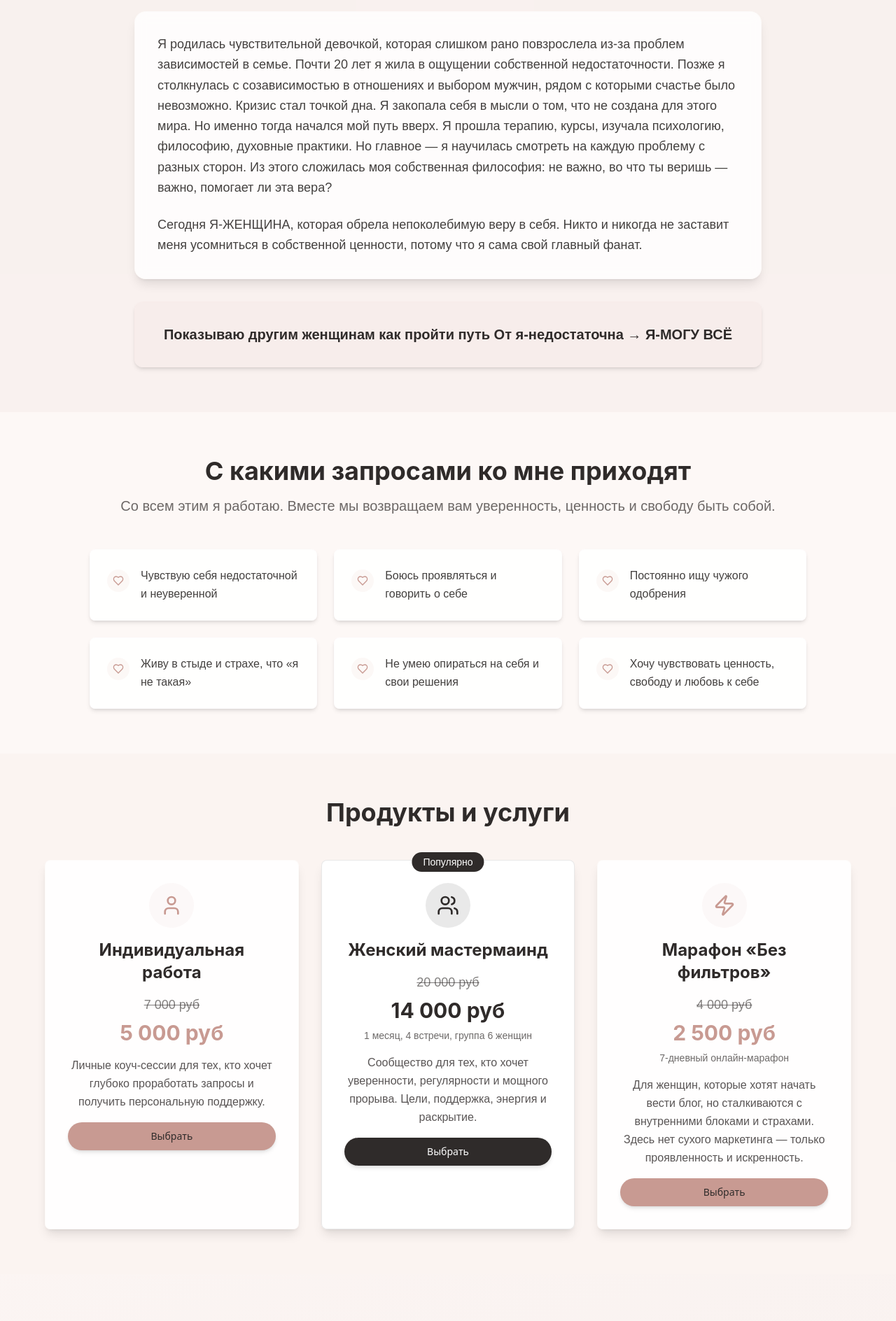
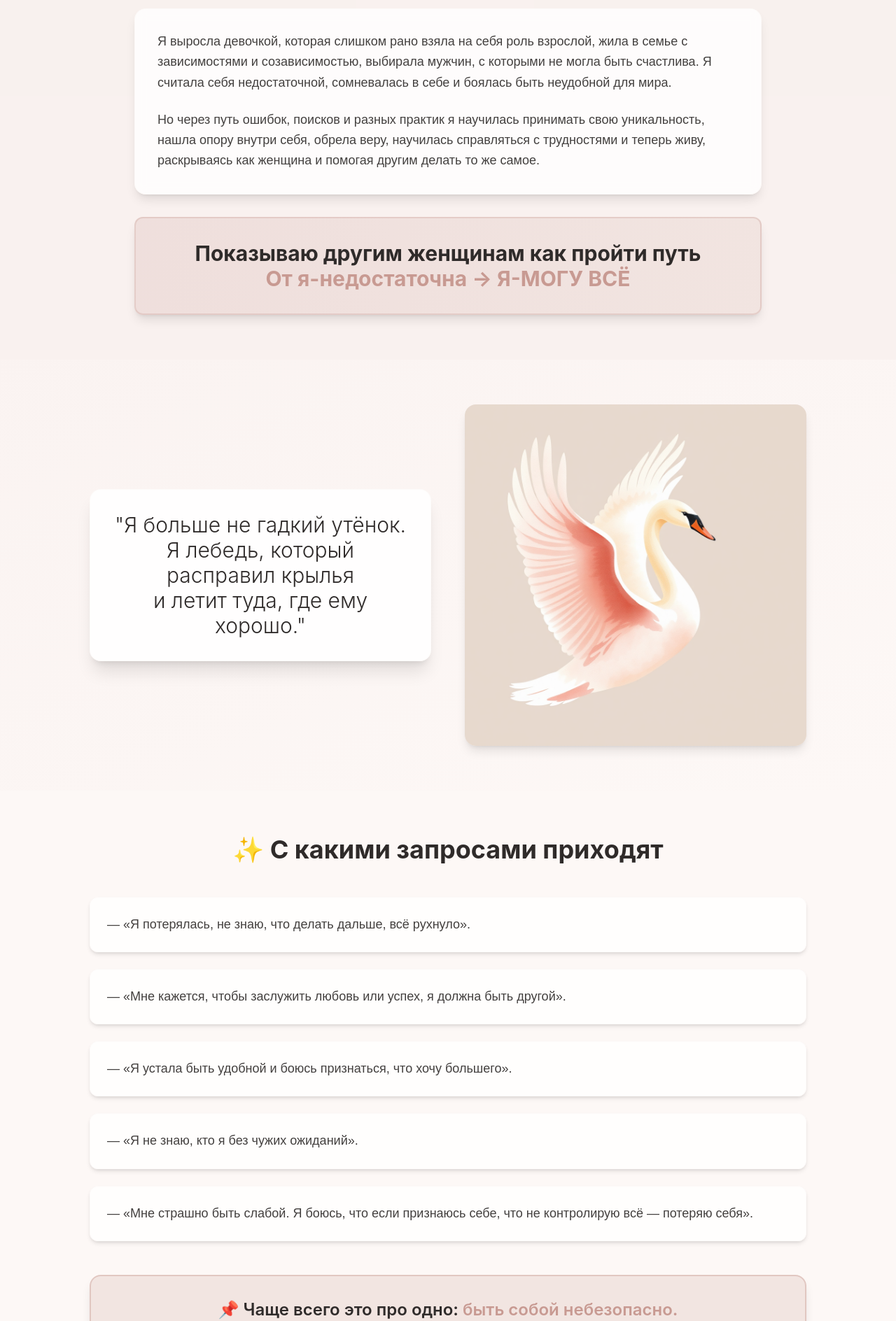
Before and after one commit to pr-poehali-dev/femininity-support-site, a React (Vite) app: page / in a window 1280 px wide. Shown: the part 880-2768 px from the top of the page at 70% size. Built offline with nearby package versions, Linux system fonts and the light colour scheme.

Commit message:
Освобождение женской силы и потенциала

```diff
--- a/src/pages/Index.tsx
+++ b/src/pages/Index.tsx
@@ -18,13 +18,18 @@ const Index = () => {
                 <span className="text-charcoal/80">проявленность</span>{' '}
                 и любовь к себе
               </h1>
-              <p className="font-body text-lg md:text-xl text-charcoal/70 leading-relaxed">Объединяю инструменты из психологии, философии и духовных концепций, чтобы создать индивидуальных подход и безопасное пространство для вашего роста.</p>
+              <p className="font-body text-lg md:text-xl text-charcoal/70 leading-relaxed">
+                Без психологического образования, но с богатым опытом и глубокой практикой.
+                Я соединяю психологию, философию и духовные концепции, опираясь на то, что работает именно для вас.
+              </p>
+              <a href="https://t.me/katy_kes" target="_blank" rel="noopener noreferrer">
                 <Button
                   size="lg"
-                className="bg-accent-pink hover:bg-accent-pink/90 text-charcoal font-medium px-8 py-4 rounded-full font-body text-lg border border-accent-pink/20 shadow-lg hover:shadow-xl transition-all"
+                  className="bg-accent-pink hover:bg-accent-pink/90 text-white font-medium px-8 py-4 rounded-full font-body text-lg border border-accent-pink/20 shadow-lg hover:shadow-xl transition-all"
                 >
                   Записаться на бесплатную диагностику
                 </Button>
+              </a>
             </div>
             <div className="relative">
               <div className="rounded-2xl overflow-hidden shadow-2xl border-8 border-white/50">
@@ -47,61 +52,128 @@ const Index = () => {
           </h2>
           <div className="space-y-8">
             <div className="bg-white/80 backdrop-blur p-8 rounded-2xl shadow-lg border border-soft-pink/20">
-              <p className="font-body text-lg text-charcoal/90 leading-relaxed mb-6">Я родилась чувствительной девочкой, которая слишком рано повзрослела из-за проблем зависимостей в семье.
+              <p className="font-body text-lg text-charcoal/90 leading-relaxed mb-6">
+                Я выросла девочкой, которая слишком рано взяла на себя роль взрослой, жила в семье с
+                зависимостями и созависимостью, выбирала мужчин, с которыми не могла быть счастлива.
+                Я считала себя недостаточной, сомневалась в себе и боялась быть неудобной для мира.
+              </p>
+              <p className="font-body text-lg text-charcoal/90 leading-relaxed">
+                Но через путь ошибок, поисков и разных практик я научилась принимать свою уникальность,
+                нашла опору внутри себя, обрела веру, научилась справляться с трудностями и теперь живу,
+                раскрываясь как женщина и помогая другим делать то же самое.
+              </p>
+            </div>
 
-Почти 20 лет я жила в ощущении собственной недостаточности.
-Позже я столкнулась с созависимостью в отношениях и выбором мужчин, рядом с которыми счастье было невозможно. Кризис стал точкой дна. Я закопала себя в мысли о том, что не создана для этого мира. Но именно тогда начался мой путь вверх.
-
-Я прошла терапию, курсы, изучала психологию, философию, духовные практики. Но главное — я научилась смотреть на каждую проблему с разных сторон. Из этого сложилась моя собственная философия: не важно, во что ты веришь — важно, помогает ли эта вера?</p>
-              <p className="font-body text-lg text-charcoal/90 leading-relaxed">Сегодня Я-ЖЕНЩИНА, которая обрела непоколебимую веру в себя.
-
-Никто и никогда не заставит меня усомниться в собственной ценности, потому что я сама свой главный фанат. </p>
-            </div>
-            <div className="text-center bg-soft-pink/40 p-8 rounded-xl border border-soft-pink/30 shadow-md">
-              <p className="font-body text-xl text-charcoal font-semibold">Показываю другим женщинам как пройти путь
-От я-недостаточна → Я-МОГУ ВСЁ</p>
+            {/* Яркий блок - разделен на две строки */}
+            <div className="text-center bg-gradient-to-r from-accent-pink/20 to-dusty-rose/20 p-8 rounded-xl border-2 border-accent-pink/30 shadow-lg">
+              <p className="font-heading text-2xl md:text-3xl font-bold text-charcoal leading-tight">
+                Показываю другим женщинам как пройти путь<br/>
+                <span className="text-accent-pink">От я-недостаточна → Я-МОГУ ВСЁ</span>
+              </p>
             </div>
           </div>
         </div>
       </section>
 
-      {/* С какими запросами ко мне приходят */}
+      {/* Новый блок с лебедем */}
+      <section className="px-6 py-16 bg-gradient-to-br from-soft-pink/30 to-blush-cream">
+        <div className="max-w-5xl mx-auto">
+          <div className="grid lg:grid-cols-2 gap-12 items-center">
+            <div className="order-2 lg:order-1">
+              <div className="bg-white/90 p-8 rounded-2xl shadow-xl border border-soft-pink/20">
+                <blockquote className="font-heading text-2xl md:text-3xl font-light text-charcoal leading-relaxed text-center">
+                  "Я больше не гадкий утёнок.<br/>
+                  Я лебедь, который расправил крылья<br/>
+                  и летит туда, где ему хорошо."
+                </blockquote>
+              </div>
+            </div>
+            <div className="order-1 lg:order-2">
+              <div className="relative">
+                <img
+                  src="/img/94c95834-0114-48c3-98b6-e72d26c7d280.jpg"
+                  alt="Трансформация лебедя"
+                  className="w-full h-auto object-cover rounded-2xl shadow-lg"
+                />
+              </div>
+            </div>
+          </div>
+        </div>
+      </section>
+
+      {/* Обновленный блок запросов */}
       <section className="px-6 py-16 bg-blush-cream">
         <div className="max-w-5xl mx-auto">
-          <h2 className="font-heading text-3xl md:text-4xl font-bold text-center text-charcoal mb-4">
-            С какими запросами ко мне приходят
+          <h2 className="font-heading text-3xl md:text-4xl font-bold text-center text-charcoal mb-12">
+            ✨ С какими запросами приходят
           </h2>
-          <p className="font-body text-xl text-center text-charcoal/70 mb-12">
-            Со всем этим я работаю. Вместе мы возвращаем вам уверенность, ценность и свободу быть собой.
+          <div className="space-y-6 mb-12">
+            {[
+              "«Я потерялась, не знаю, что делать дальше, всё рухнуло».",
+              "«Мне кажется, чтобы заслужить любовь или успех, я должна быть другой».",
+              "«Я устала быть удобной и боюсь признаться, что хочу большего».",
+              "«Я не знаю, кто я без чужих ожиданий».",
+              "«Мне страшно быть слабой. Я боюсь, что если признаюсь себе, что не контролирую всё — потеряю себя»."
+            ].map((request, index) => (
+              <div key={index} className="bg-white/80 p-6 rounded-xl shadow-md border border-soft-pink/20 hover:shadow-lg transition-shadow">
+                <p className="font-body text-lg text-charcoal/90 leading-relaxed">
+                  — {request}
                 </p>
-          <div className="grid md:grid-cols-2 lg:grid-cols-3 gap-6">
+              </div>
+            ))}
+          </div>
+
+          <div className="text-center bg-accent-pink/20 p-8 rounded-2xl border-2 border-accent-pink/40 shadow-lg">
+            <p className="font-heading text-xl md:text-2xl font-semibold text-charcoal">
+              📌 Чаще всего это про одно: <span className="text-accent-pink">быть собой небезопасно.</span>
+            </p>
+          </div>
+        </div>
+      </section>
+
+      {/* Новый блок результатов */}
+      <section className="px-6 py-16 bg-rose-mist/20">
+        <div className="max-w-5xl mx-auto">
+          <h2 className="font-heading text-3xl md:text-4xl font-bold text-center text-charcoal mb-12">
+            ✨ К чему мы приходим вместе (результаты)
+          </h2>
+          <div className="grid md:grid-cols-2 gap-6 mb-12">
             {[
-              "Чувствую себя недостаточной и неуверенной",
-              "Боюсь проявляться и говорить о себе",
-              "Постоянно ищу чужого одобрения",
-              "Живу в стыде и страхе, что «я не такая»",
-              "Не умею опираться на себя и свои решения",
-              "Хочу чувствовать ценность, свободу и любовь к себе"
-            ].map((pain, index) => (
-              <Card key={index} className="bg-white/90 border-0 shadow-md hover:shadow-lg transition-all hover:scale-105 border border-soft-pink/10">
+              "Лёгкость: «как будто груз упал с плеч».",
+              "Новый угол зрения: «А что, так можно было?»",
+              "Больше веры в себя и близость с собой.",
+              "Уверенность, спокойствие, благость.",
+              "Смелость перестать соглашаться на меньшее.",
+              "Контакт с собственными желаниями."
+            ].map((result, index) => (
+              <Card key={index} className="bg-white/90 border-0 shadow-md hover:shadow-lg transition-all hover:scale-105 border border-soft-pink/20">
                 <CardContent className="p-6">
                   <div className="flex items-start space-x-4">
-                    <div className="w-8 h-8 bg-soft-pink/30 rounded-full flex items-center justify-center flex-shrink-0 mt-1">
-                      <Icon name="Heart" size={16} className="text-accent-pink" />
+                    <div className="w-8 h-8 bg-accent-pink/20 rounded-full flex items-center justify-center flex-shrink-0 mt-1">
+                      <Icon name="Star" size={16} className="text-accent-pink" />
                     </div>
                     <p className="font-body text-charcoal/90 leading-relaxed">
-                      {pain}
+                      — {result}
                     </p>
                   </div>
                 </CardContent>
               </Card>
             ))}
           </div>
+
+          <div className="text-center bg-gradient-to-r from-accent-pink/20 to-dusty-rose/20 p-8 rounded-2xl border-2 border-accent-pink/30 shadow-xl">
+            <p className="font-heading text-xl md:text-2xl font-semibold text-charcoal mb-4">
+              И главный вопрос, с которым женщины уходят:
+            </p>
+            <p className="font-heading text-2xl md:text-3xl font-bold text-accent-pink">
+              «Что я на самом деле хочу?»
+            </p>
+          </div>
         </div>
       </section>
 
       {/* Продукты и услуги */}
-      <section className="px-6 py-16 bg-rose-mist/20">
+      <section className="px-6 py-16 bg-white/50">
         <div className="max-w-6xl mx-auto">
           <h2 className="font-heading text-3xl md:text-4xl font-bold text-center text-charcoal mb-12">
             Продукты и услуги
@@ -130,9 +202,11 @@ const Index = () => {
                     Личные коуч-сессии для тех, кто хочет глубоко проработать запросы
                     и получить персональную поддержку.
                   </p>
-                  <Button className="w-full bg-accent-pink hover:bg-accent-pink/90 text-charcoal font-medium rounded-full border border-accent-pink/20 shadow-md">
+                  <a href="https://t.me/katy_kes" target="_blank" rel="noopener noreferrer">
+                    <Button className="w-full bg-accent-pink hover:bg-accent-pink/90 text-white font-medium rounded-full border border-accent-pink/20 shadow-md">
                       Выбрать
                     </Button>
+                  </a>
                 </div>
               </CardContent>
             </Card>
@@ -167,9 +241,11 @@ const Index = () => {
                     Сообщество для тех, кто хочет уверенности, регулярности и мощного прорыва.
                     Цели, поддержка, энергия и раскрытие.
                   </p>
+                  <a href="https://t.me/katy_kes" target="_blank" rel="noopener noreferrer">
                     <Button className="w-full bg-charcoal hover:bg-charcoal/90 text-white font-medium rounded-full shadow-md">
                       Выбрать
                     </Button>
+                  </a>
                 </div>
               </CardContent>
             </Card>
@@ -199,9 +275,11 @@ const Index = () => {
                     Для женщин, которые хотят начать вести блог, но сталкиваются с внутренними блоками и страхами.
                     Здесь нет сухого маркетинга — только проявленность и искренность.
                   </p>
-                  <Button className="w-full bg-accent-pink hover:bg-accent-pink/90 text-charcoal font-medium rounded-full border border-accent-pink/20 shadow-md">
+                  <a href="https://t.me/katy_kes" target="_blank" rel="noopener noreferrer">
+                    <Button className="w-full bg-accent-pink hover:bg-accent-pink/90 text-white font-medium rounded-full border border-accent-pink/20 shadow-md">
                       Выбрать
                     </Button>
+                  </a>
                 </div>
               </CardContent>
             </Card>
@@ -219,12 +297,14 @@ const Index = () => {
           <p className="font-body text-xl text-charcoal/80 leading-relaxed">
             Я помогу вам найти внутреннюю опору и раскрыть себя. Давайте начнём этот путь вместе.
           </p>
+          <a href="https://t.me/katy_kes" target="_blank" rel="noopener noreferrer">
             <Button
               size="lg"
               className="bg-charcoal hover:bg-charcoal/90 text-white font-medium px-10 py-4 rounded-full font-body text-lg shadow-xl hover:shadow-2xl transition-all"
             >
               Записаться на бесплатную диагностику
             </Button>
+          </a>
         </div>
       </section>
 
@@ -245,7 +325,7 @@ const Index = () => {
                 <Icon name="Instagram" size={24} />
                 <span className="font-body">Instagram</span>
               </a>
-              <a href="#" className="flex items-center space-x-2 text-white/80 hover:text-white transition-colors">
+              <a href="https://t.me/katy_kes" target="_blank" rel="noopener noreferrer" className="flex items-center space-x-2 text-white/80 hover:text-white transition-colors">
                 <Icon name="MessageCircle" size={24} />
                 <span className="font-body">Telegram</span>
               </a>
```
Also changed, not shown: public/img/94c95834-0114-48c3-98b6-e72d26c7d280.jpg (added). Lines whose indentation alone changed are shown as unchanged.
